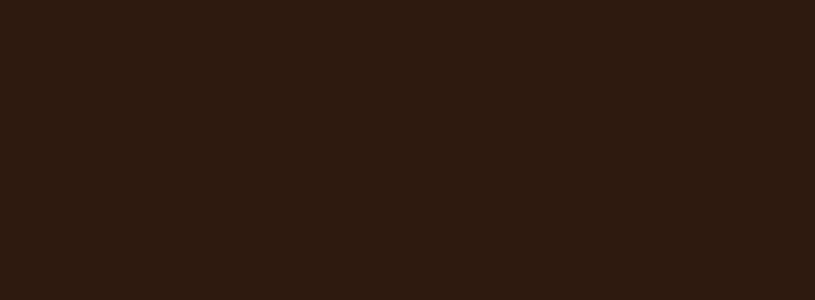
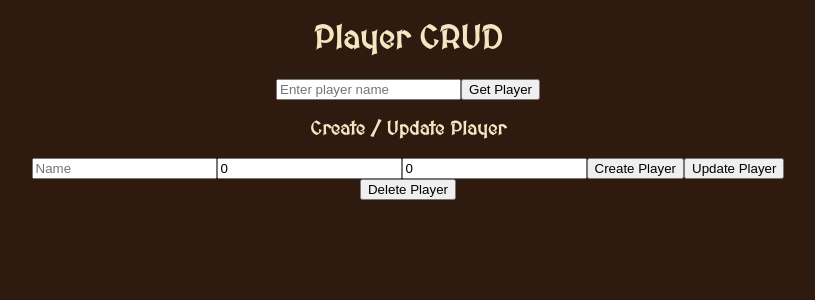
Before and after one commit to urmentrut/kasper-webbprojekt, a React (Vite) app in the folder frontend/: page /Players in a window 1280 px wide. Before the commit this address had no page. Shown: the top 300 px of the page, without its empty margins (232-1047 px from the left). Built offline with nearby package versions, Linux system fonts and the light colour scheme.

Commit message:
player crud undersida

```diff
--- a/frontend/src/App.jsx
+++ b/frontend/src/App.jsx
@@ -7,17 +7,19 @@ import CharacterStats from "./pages/CharacterStats.jsx";
 import QuestLogs from "./pages/QuestLogs.jsx";
 import BossTracker from "./pages/BossTracker.jsx";
 import Achievements from "./pages/Achievements.jsx";
+import Players from "./pages/Players.jsx";
 
 const App = () => {
     return (
         <Router>
             <Routes>
-                <Route path="/" element={<Home />} />
+                <Route path="/" element={<Home />} /> {/* Home Page */}
                 <Route path="/LiveTracker" element={<LiveTracker />} />
                 <Route path="/CharacterStats" element={<CharacterStats />} />
                 <Route path="/QuestLogs" element={<QuestLogs />} />
                 <Route path="/BossTracker" element={<BossTracker />} />
                 <Route path="/Achievements" element={<Achievements />} />
+                <Route path="/Players" element={<Players />} /> {/* Players CRUD Page */}
             </Routes>
         </Router>
     );
--- a/frontend/src/api.js
+++ b/frontend/src/api.js
@@ -1,31 +1,48 @@
-import axios from "axios";
+// api.js
+/* eslint-disable */
 
-const API_URL = "http://localhost:5000"
+// src/api.js
 
-export const registerUser = async (username, password) => {
-    return axios.post(`${API_URL}/auth/register`, { username, password });
-  };
+import axios from 'axios';
 
-  export const loginUser = async (username, password) => {
-    return axios.post(`${API_URL}/auth/login`, { username, password });
-  };
+const API_URL = 'http://localhost:5000/player'; // Adjust the URL if needed
 
-  export const getPlayerStats = async (username) => {
-    return axios.get(`https://secure.runescape.com/m=hiscore_oldschool/index_lite.json?player=${username}`);
-  };
-
-  export const getQuestlog = async (username) => {
-    return axios.get(`https://apps.runescape.com/runemetrics/quests?user=${username}`);
-  };
-
-  export const getItemPrice = async (itemName) => {
-    return axios.get(`https://secure.runescape.com/m=itemdb_oldschool/api/catalogue/items.json?alpha=${itemName[0].toLowerCase()}`);
+// Fetch player data by username
+export const fetchPlayer = async (username) => { // Renamed from getPlayer to fetchPlayer
+  try {
+    const response = await axios.get(`${API_URL}/${username}`);
+    return response.data;
+  } catch (error) {
+    throw new Error("Player not found");
+  }
 };
 
-  export const getAchievements = async (username) => {
-    return axios.get(`${API_URL}/achievements/${username}`);
-  };
+// Create a new player
+export const createPlayer = async (playerData) => {
+  try {
+    const response = await axios.post(API_URL, playerData);
+    return response.data;
+  } catch (error) {
+    throw new Error("Failed to create player");
+  }
+};
 
-  export const getBosslog = async (username) => {
-    return axios.get(`https://apps.runescape.com/runemetrics/bosslog?user=${username}`);
+// Update player data
+export const updatePlayer = async (username, playerData) => {
+  try {
+    const response = await axios.put(`${API_URL}/${username}`, playerData);
+    return response.data;
+  } catch (error) {
+    throw new Error("Failed to update player");
+  }
 };
+
+// Delete player data
+export const deletePlayer = async (username) => {
+  try {
+    const response = await axios.delete(`${API_URL}/${username}`);
+    return response.data;
+  } catch (error) {
+    throw new Error("Failed to delete player");
+  }
+};
--- a/frontend/src/pages/Home.jsx
+++ b/frontend/src/pages/Home.jsx
@@ -18,6 +18,7 @@ const Home = () => {
                     <li><Link to="/QuestLogs">Quest Logs</Link></li>
                     <li><Link to="/BossTracker">Boss Tracker</Link></li>
                     <li><Link to="/Achievements">Achievements</Link></li>
+                    <li><Link to="/Players">Players CRUD</Link></li> {/* Add the link here */}
                 </ul>
             </nav>
         </div>
--- /dev/null
+++ b/frontend/src/pages/Players.jsx
@@ -0,0 +1,99 @@
+import React, { useState, useEffect } from "react";
+import { fetchPlayer, createPlayer, updatePlayer, deletePlayer } from "../api";
+
+const Players = () => {
+  const [playerName, setPlayerName] = useState("");
+  const [playerData, setPlayerData] = useState(null);
+  const [newPlayerData, setNewPlayerData] = useState({
+    name: "",
+    achievements: [],
+    quests_completed: 0,
+    highscore: 0,
+  });
+
+  useEffect(() => {
+    if (playerName) {
+      fetchPlayer(playerName)
+        .then((data) => setPlayerData(data))
+        .catch((error) => console.error("Error fetching player:", error));
+    }
+  }, [playerName]);
+
+  const handleCreatePlayer = () => {
+    createPlayer(newPlayerData).then((response) => {
+      console.log(response);
+      setPlayerData(response);
+    });
+  };
+
+  const handleUpdatePlayer = () => {
+    updatePlayer(playerName, newPlayerData).then((response) => {
+      console.log(response);
+      setPlayerData(response);
+    });
+  };
+
+  const handleDeletePlayer = () => {
+    deletePlayer(playerName).then((response) => {
+      console.log(response);
+      setPlayerData(null);
+    });
+  };
+
+  return (
+    <div>
+      <h1>Player CRUD</h1>
+      <div>
+        <input
+          type="text"
+          placeholder="Enter player name"
+          value={playerName}
+          onChange={(e) => setPlayerName(e.target.value)}
+        />
+        <button onClick={() => fetchPlayer(playerName)}>Get Player</button>
+      </div>
+      <div>
+        {playerData && (
+          <div>
+            <h2>{playerData.name}</h2>
+            <p>Achievements: {playerData.achievements.join(", ")}</p>
+            <p>Quests Completed: {playerData.quests_completed}</p>
+            <p>Highscore: {playerData.highscore}</p>
+          </div>
+        )}
+      </div>
+
+      <div>
+        <h3>Create / Update Player</h3>
+        <input
+          type="text"
+          placeholder="Name"
+          value={newPlayerData.name}
+          onChange={(e) => setNewPlayerData({ ...newPlayerData, name: e.target.value })}
+        />
+        <input
+          type="number"
+          placeholder="Highscore"
+          value={newPlayerData.highscore}
+          onChange={(e) =>
+            setNewPlayerData({ ...newPlayerData, highscore: e.target.value })
+          }
+        />
+        <input
+          type="number"
+          placeholder="Quests Completed"
+          value={newPlayerData.quests_completed}
+          onChange={(e) =>
+            setNewPlayerData({ ...newPlayerData, quests_completed: e.target.value })
+          }
+        />
+        <button onClick={handleCreatePlayer}>Create Player</button>
+        <button onClick={handleUpdatePlayer}>Update Player</button>
+      </div>
+
+      <button onClick={handleDeletePlayer}>Delete Player</button>
+    </div>
+  );
+};
+
+export default Players;
```
